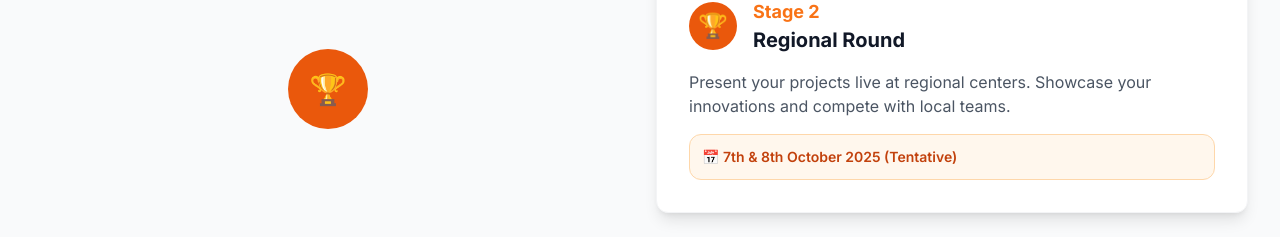
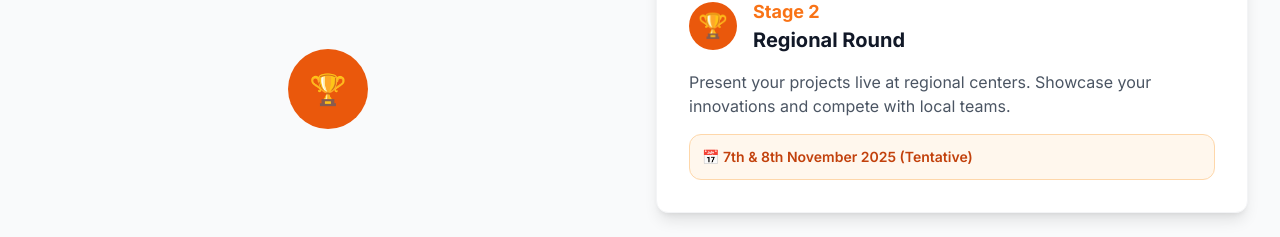
Before and after one commit to AeroBaydev/WSC-Test, a Next.js app: page / in a window 1280 px wide. Shown: the part 4724-4961 px from the top of the page. Built offline with nearby package versions, Linux system fonts and the light colour scheme; no server answers.

Commit message:
date modified

```diff
--- a/app/components/Stages.js
+++ b/app/components/Stages.js
@@ -18,7 +18,7 @@ export default function Stages() {
         "Present your projects live at regional centers. Showcase your innovations and compete with local teams.",
       icon: "🏆",
       color: "bg-orange-600",
-      date: "7th & 8th October 2025 (Tentative)",
+      date: "7th & 8th November 2025 (Tentative)",
     },
     {
       stage: "Stage 3",
```
